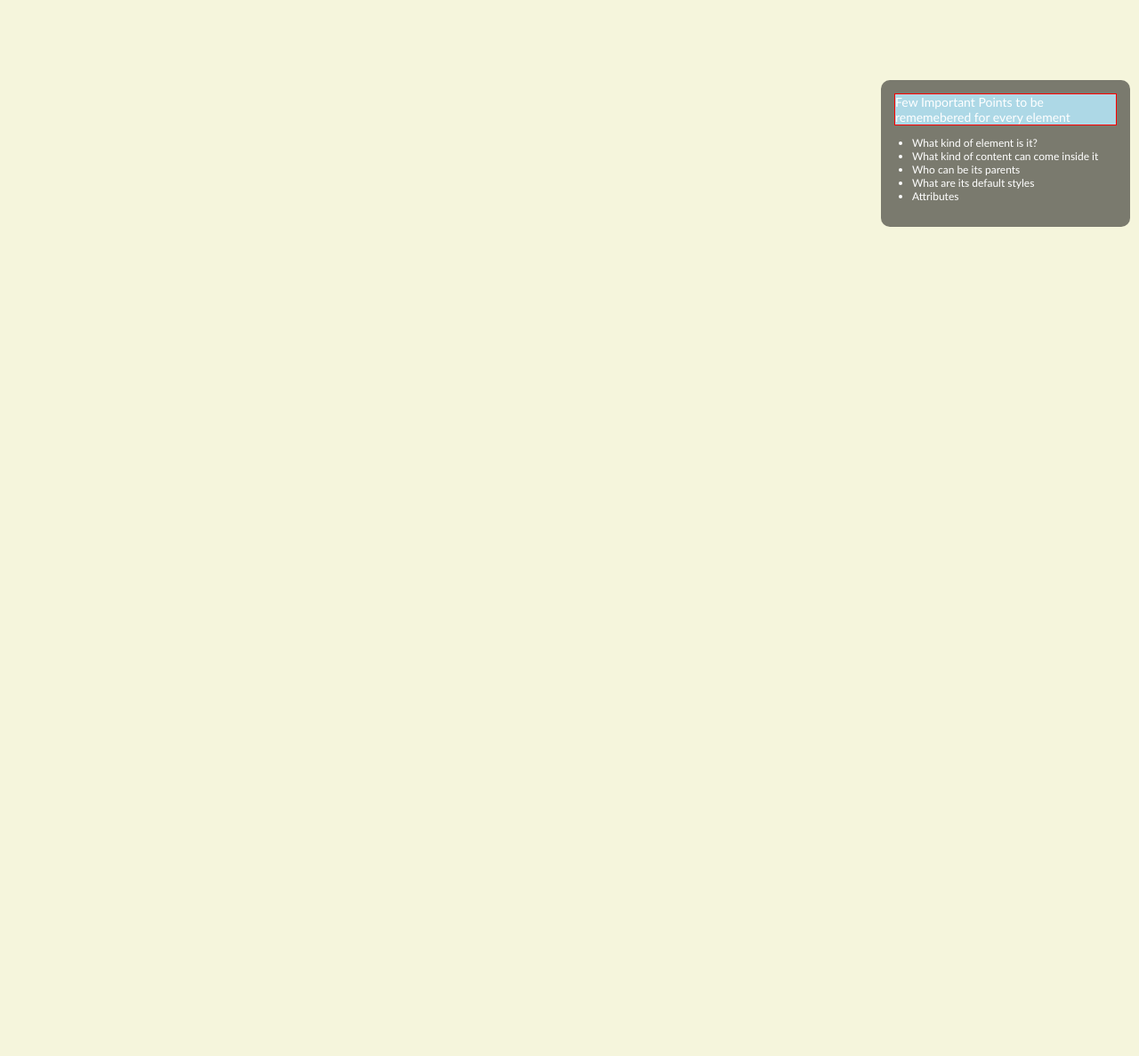
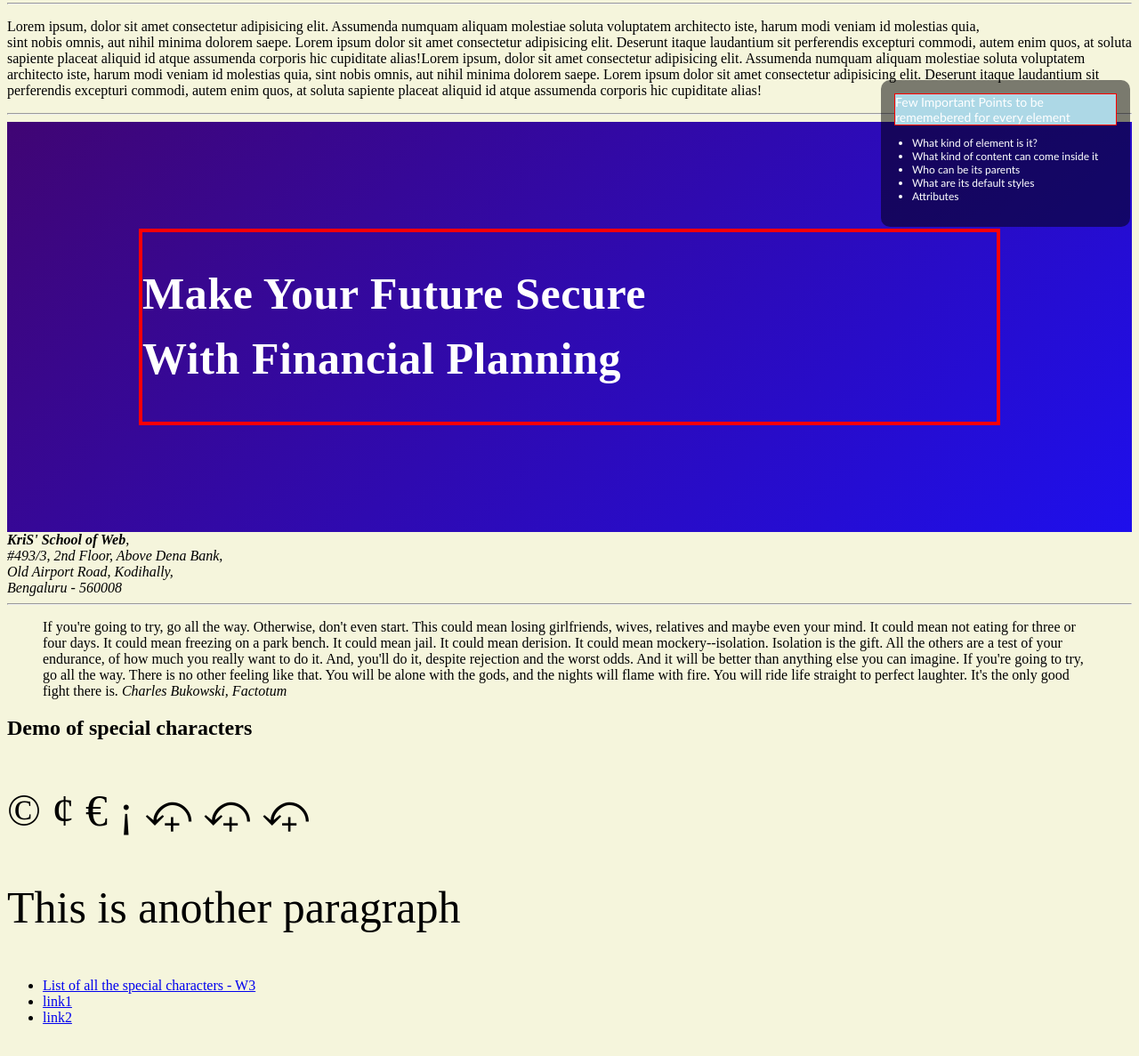
Before and after one commit to piya03/b18, a plain HTML site: page 01-html/02-editing-tags.html in a window 1280 px wide. Shown: the part 535-1722 px from the top of the page at 89% size. Before the commit the page ends 846 px from the top, so only its background shows below. Drawn offline with Linux system fonts and the light colour scheme.

Commit message:
address and other tags

```diff
--- a/01-html/02-editing-tags.html
+++ b/01-html/02-editing-tags.html
@@ -25,7 +25,51 @@
    <h3>KriShne Gowda - <small>UI/UX Developer based in Bengaluru</small></h3>
    <p>KriShne Gowda - <small>UI/UX Developer based in Bengaluru</small></p>
 
-   <p><time datetime="">Nov 16</time>  </p>
+   <p><time datetime="2018-11-16">Nov 16</time>  </p>
+
+
+   <!-- self closing elements -->
+   <hr>
+    <p>Lorem ipsum, dolor sit amet consectetur adipisicing elit. Assumenda numquam aliquam molestiae soluta voluptatem architecto iste, harum modi veniam id molestias quia, <br > sint nobis omnis, aut nihil minima dolorem saepe. Lorem ipsum dolor sit amet consectetur adipisicing elit. Deserunt itaque laudantium sit perferendis excepturi commodi, autem enim quos, at soluta sapiente placeat aliquid id atque assumenda corporis hic cupiditate alias!Lorem ipsum, dolor sit amet consectetur adipisicing elit. Assumenda numquam aliquam molestiae soluta voluptatem architecto iste, harum modi veniam id molestias quia, sint nobis omnis, aut nihil minima dolorem saepe. Lorem ipsum dolor sit amet consectetur adipisicing elit. Deserunt itaque laudantium sit perferendis excepturi commodi, autem enim quos, at soluta sapiente placeat aliquid id atque assumenda corporis hic cupiditate alias!</p>
+
+    <hr>
+    <div class="banner">
+        <div class="wrapper">
+            <h1 class="display-text">Make Your Future Secure With Financial Planning</h1>
+        </div>
+    </div>
+
+    <address>
+        <strong>KriS' School of Web</strong>, <br>
+        #493/3, 2nd Floor, Above Dena Bank, <br>
+        Old Airport Road, Kodihally, <br>
+        Bengaluru - 560008
+    </address>
+
+    <hr>
+
+    <blockquote cite="Charles Bukowski, Factotum ">
+        If you're going to try, go all the way. Otherwise, don't even start. This could mean losing girlfriends, wives, relatives and maybe even your mind. It could mean not eating for three or four days. It could mean freezing on a park bench. It could mean jail. It could mean derision. It could mean mockery--isolation. Isolation is the gift. All the others are a test of your endurance, of how much you really want to do it. And, you'll do it, despite rejection and the worst odds. And it will be better than anything else you can imagine. If you're going to try, go all the way. There is no other feeling like that. You will be alone with the gods, and the nights will flame with fire. You will ride life straight to perfect laughter. It's the only good fight there is.
+        <cite>Charles Bukowski, Factotum</cite>
+    </blockquote>
+
+   <h2>Demo of special characters</h2>
+   <p class="special-chars">&copy; &cent; &euro; &#x000A1; &cularrp;
+        &#x0293D;
+        &#10557;</p>
+    <p class="special-chars">This is another paragraph</p>
+   <ul>
+       <li><a href="https://dev.w3.org/html5/html-author/charref">List of all the special characters - W3</a></li>
+       <li><a href="https://www.degraeve.com/reference/specialcharacters.php">link1</a></li>
+       <li><a href="https://brajeshwar.github.io/entities/">link2</a></li>
+   </ul>
+<!-- This is the starting tag of comment
+
+
+
+
+This is the end tag of your comment-->
+
 
     <!--     .questions>ul>li*5 -->
 
--- a/01-html/main.css
+++ b/01-html/main.css
@@ -42,3 +42,38 @@
     border: solid 1px #CCC;
     background-color: #fff;
 }
+
+.special-chars{
+    font-size: 50px;
+}
+.smallest-text{
+    font-size: 12px;
+}
+.small-text{
+    font-size: 14px;
+}
+.large-text{
+    font-size: 30px;
+}
+.largest-text{
+    font-size: 40px;
+}
+
+.banner{
+    background-image: linear-gradient(137deg, #400574, #1e0fec);
+    padding: 120px 0;
+}
+.wrapper{
+    max-width:960px;
+    margin: 0 auto;
+    border: solid 4px red;
+}
+
+.display-text{
+    font-size: 50px;
+    font-weight: bold;
+    line-height: 1.46;
+    letter-spacing: 0.6px;
+    color: #FFF;
+    padding-right: 300px;
+}
```
